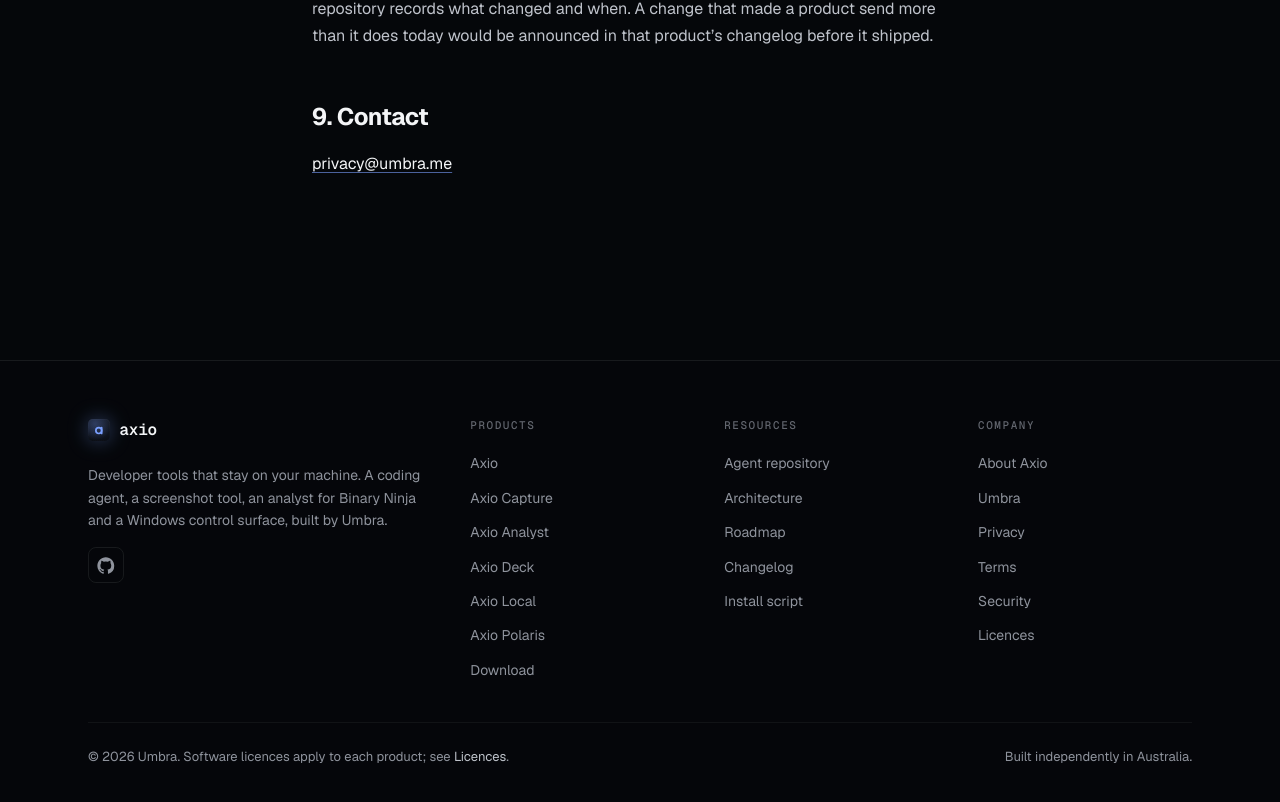
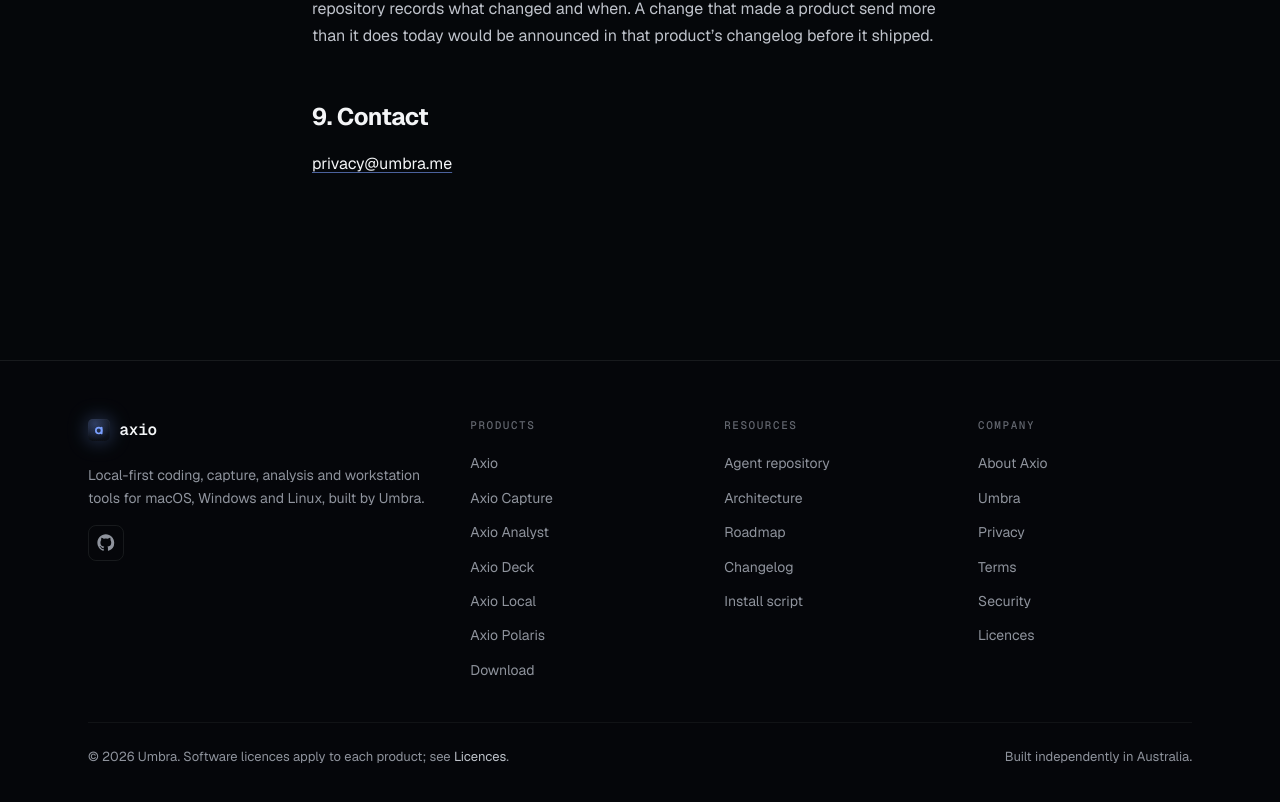
Before and after one commit to umbra-me/axio-sh, a Next.js app: page /legal/privacy in a window 1280 px wide. Shown: the part 6335-7137 px from the top of the page. Built offline with nearby package versions, Linux system fonts and the light colour scheme; no server answers.

Commit message:
docs(site): align footer with the product family

```diff
--- a/src/components/Footer.tsx
+++ b/src/components/Footer.tsx
@@ -17,9 +17,8 @@
               axio
             </Link>
             <p>
-              Developer tools that stay on your machine. A coding agent, a
-              screenshot tool, an analyst for Binary Ninja and a Windows control
-              surface, built by Umbra.
+              Local-first coding, capture, analysis and workstation tools for
+              macOS, Windows and Linux, built by Umbra.
             </p>
             <a
               className="icon-btn"
```
